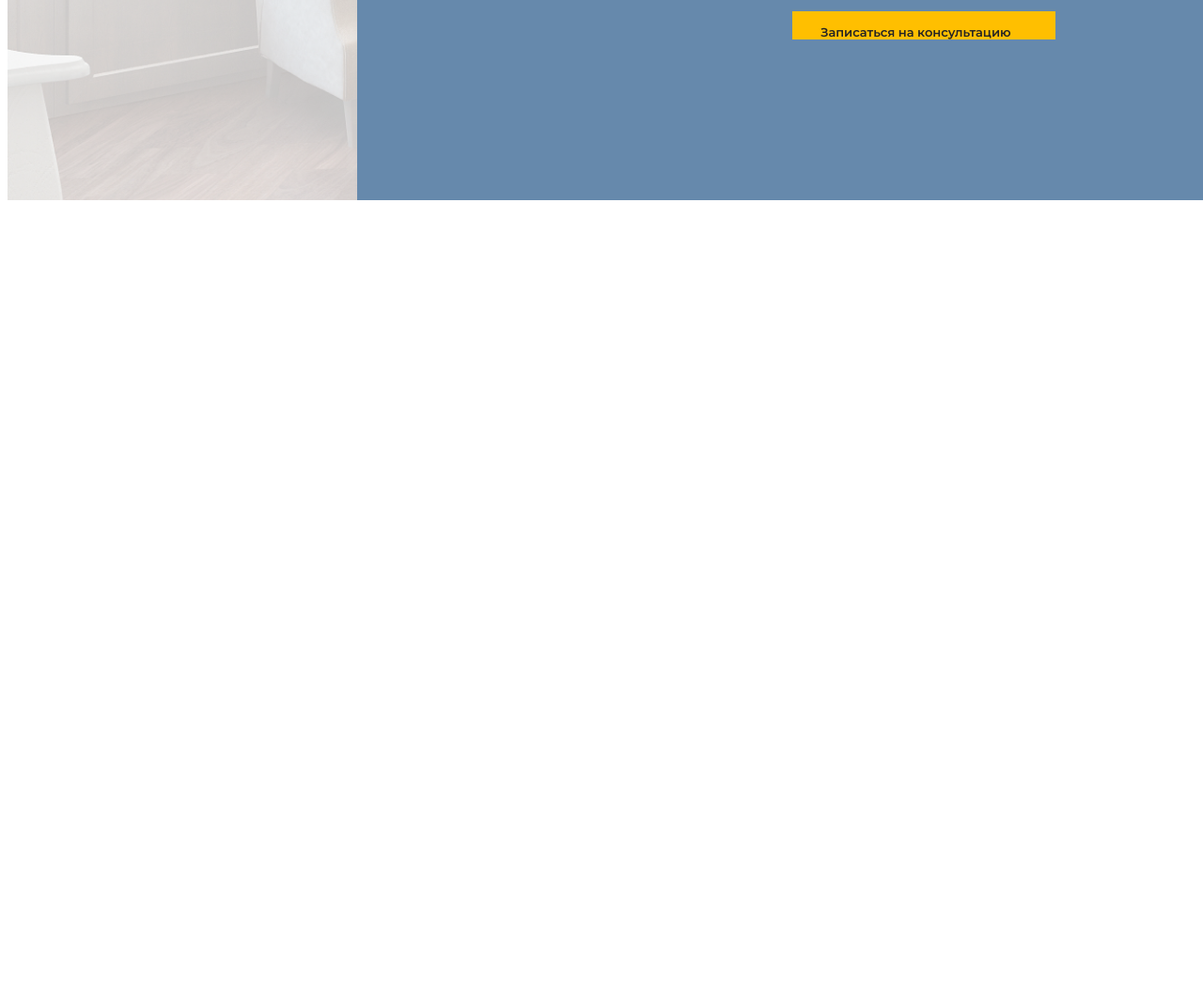
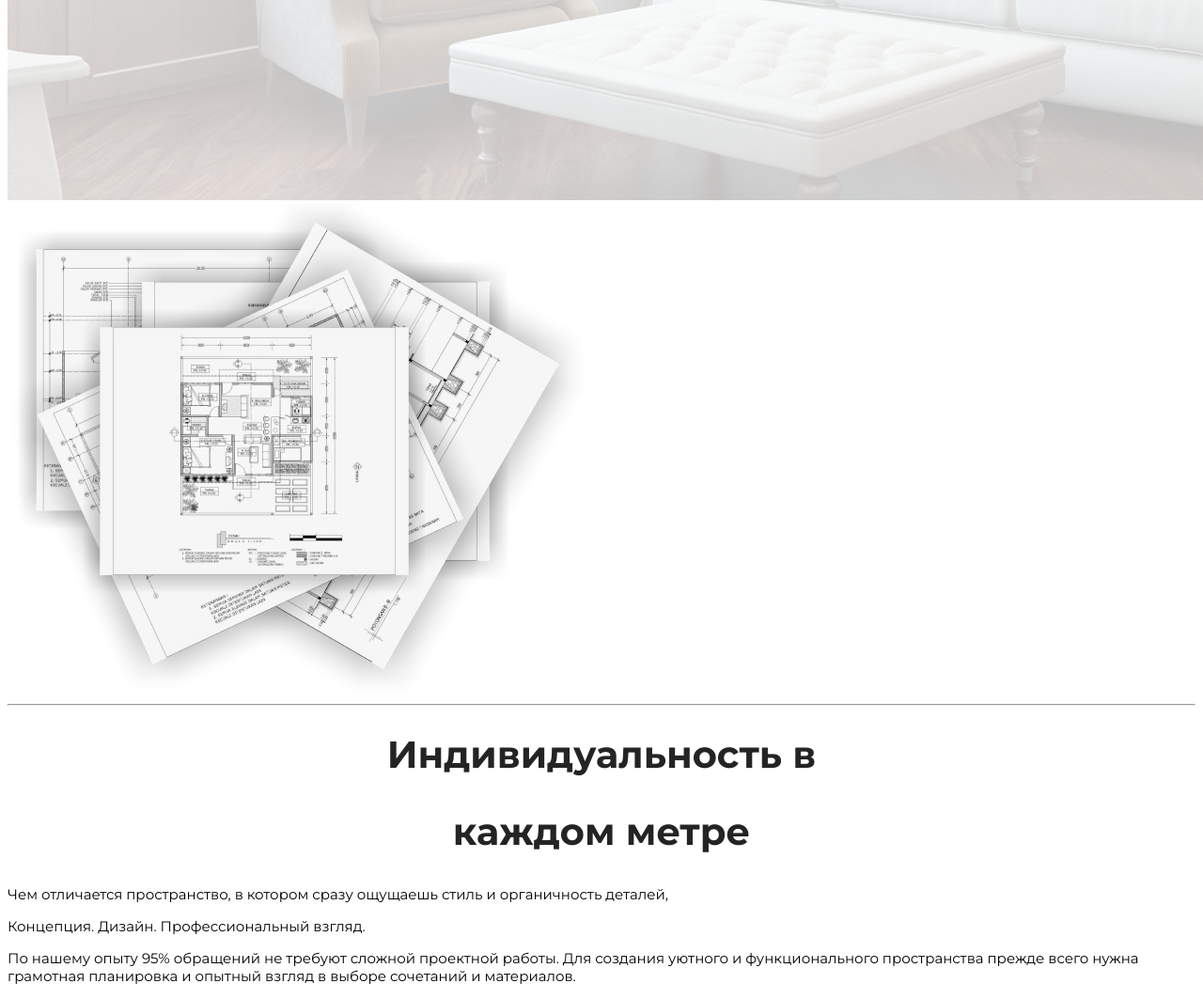
Before and after one commit to Salov-it/DlA-Design, a plain HTML site: page index.html in a window 1280 px wide. Shown: the part 595-1658 px from the top of the page at 94% size. Before the commit the page ends 816 px from the top, so only its background shows below. Drawn offline with Linux system fonts and the light colour scheme; files whose address does not match are found by name.

Commit message:
закончил версстку второго блока

```diff
--- a/css/content.css
+++ b/css/content.css
@@ -0,0 +1,74 @@
+
+
+.main
+{
+  display: flex;
+  justify-content: center;
+  width: 1910px;
+  background-color: #98697869;
+}
+
+.main_container
+{
+  display: flex;
+  flex-direction: row;
+  width: 1176px;
+  height: 600px;
+
+
+}
+
+
+.blok1__img
+{
+  margin-top: 23px;
+  margin-left: -30px;
+}
+
+.blok2_containet__line1
+{
+  display: flex;
+  width: 430px;
+  height: 10px;
+  border: none;
+  background-color: #FFBF00;
+  position: relative; top: 145px; left: -30px;
+  z-index: 1;
+
+}
+
+.blok2__title h1
+{
+  margin-left: -20px;
+  margin-top: 100px;
+  position: relative;
+  z-index: 2;
+
+
+}
+
+.blok2__title h2
+{
+  margin-top: -20px;
+  margin-left: -140px;
+}
+
+.blok2_containet__text p
+{
+  width: 520px;
+  font-family: 'Montserrat-Regular';
+  font-size: 15px;
+  line-height: 30px;
+  text-align : justify;
+  color: #000000;
+  margin-left: 58px;
+}
+
+.blok2_containet__text span
+{
+  font-family: 'Montserrat-Regular';
+  font-size: 15px;
+  line-height: 30px;
+  font-weight: 700;
+  color: #242424;
+}
--- a/css/header.css
+++ b/css/header.css
@@ -2,7 +2,7 @@
 {
   display: flex;
   justify-content: center;
-  width: 1920px;
+  width: 1910px;
   height: 800px;
   background-image: url(./img/header/background.jpg);
 }
@@ -13,7 +13,6 @@
   flex-wrap: wrap;
   width: 1176px;
   height: 800px;
-  background-color: #6689ac;
 }
 
 .blok1
@@ -39,10 +38,6 @@
 
 }
 
-span
-{
-  color: #D7A100;
-}
 .blok1__text2-logo p
 {
 
@@ -97,8 +92,8 @@ span
   display: flex;
   flex-direction: column;
   align-items: center;
-  width: 810px;
-  height: 316px;
+  width: 830px;
+  height: 440px;
   margin-left: 198px;
 }
 .blok2__title
--- a/css/style.css
+++ b/css/style.css
@@ -4,6 +4,10 @@
 /* Header */
 
 @import url('header.css');
+
+/*контент*/
+
+@import url('content.css');
 
 /* Заголовки */
 h1
--- a/index.html
+++ b/index.html
@@ -58,6 +58,39 @@
 
 	</header>
 
+	<main class="main">
+        <div class="main_container">
+
+
+
+
+        	 <div class="blok1__img">
+        	 <img src="./img/content/pngwing1.png">
+        	 </div><!--/blok1__img-->
+        	<div class="blok2_containet">
+        	<div class="blok2__title">
+        		<hr class="blok2_containet__line1"></hr>
+        		<h1>Индивидуальность в </h1>
+        		<h2>каждом метре</h2>
+        	</div><!--/blok2__title-->
+        	<div class="blok2_containet__text">
+        		<p>Чем отличается пространство, в котором сразу ощущаешь стиль и органичность деталей,</p>
+        		<p><span>Концепция. Дизайн. Профессиональный взгляд.</span></p>
+        		<p>По нашему опыту 95% обращений не требуют сложной проектной работы. Для создания уютного и функционального пространства прежде всего нужна грамотная планировка и опытный взгляд в выборе сочетаний и материалов.</p>
+
+        	</div><!--/blok2__text-->
+        	</div><!--/blok2_container-->
+
+
+
+
+
+
+        </div><!--/container-->
+
+
+	</main>
+
 </body>
 
 </html>
```
